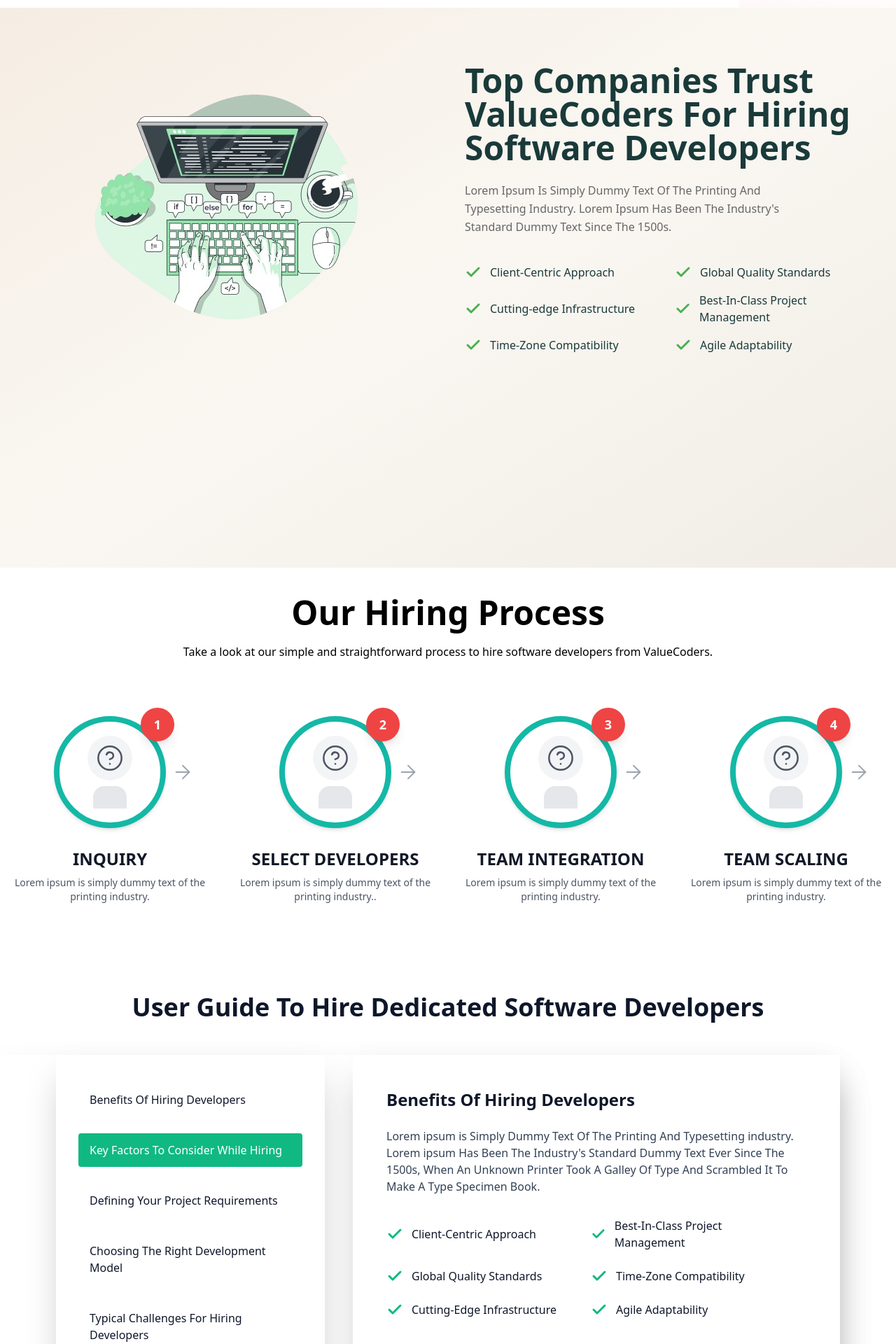
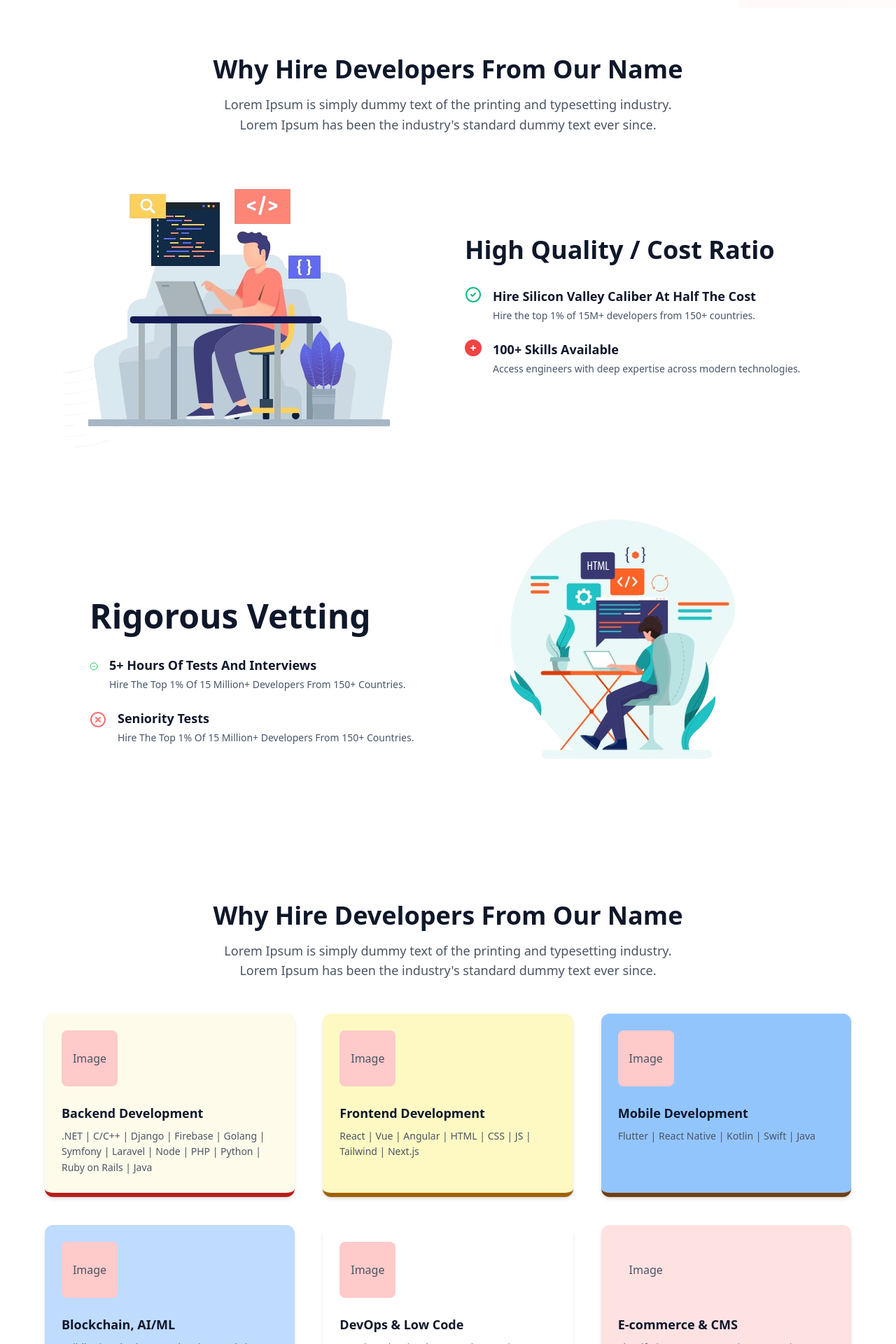
Before and after one commit to irakeshbind/Digital-Prospects-HR, a React (Create React App) app: page / in a window 1280 px wide. Shown: the part 860-2780 px from the top of the page at 70% size. Built offline with nearby package versions, Linux system fonts and the light colour scheme.

Commit message:
image add this component hireabout

```diff
--- a/src/App.js
+++ b/src/App.js
@@ -9,6 +9,9 @@
 import Testimonial from "./componets/Testimonial";
 import Header from "./componets/Header";
 import Banner from './componets/Banner'
+import HireAbout from "./componets/HireAbout";
+import Technology from "./componets/Technology";
+import Soft from "./componets/Soft";
 
 const App = () => {
   return (
@@ -16,7 +19,9 @@
       {/* 1 */}
       <Header/>
       <Banner/>
-
+      <HireAbout/>
+      <Technology/>
+      <Soft/>
       {/* 2 */}
       <TopCom />
       <Card />
--- /dev/null
+++ b/src/componets/HireAbout.js
@@ -0,0 +1,118 @@
+import React from "react";
+import { CheckCircle2, XCircle } from "lucide-react";
+import Im5 from '../assets/im5.png'
+import Im6 from '../assets/im6.png'
+const features = [
+  {
+    icon: <CheckCircle2 className="w-6 h-6 text-emerald-500" />,
+    title: "Hire Silicon Valley Caliber At Half The Cost",
+    desc: "Hire the top 1% of 15M+ developers from 150+ countries.",
+  },
+  {
+    icon: (
+      <div className="w-6 h-6 bg-red-500 rounded-full flex items-center justify-center text-white font-bold">
+        +
+      </div>
+    ),
+    title: "100+ Skills Available",
+    desc: "Access engineers with deep expertise across modern technologies.",
+  },
+];
+
+export default function HireAbout() {
+  return (
+    <div className="w-full px-6 py-16 md:px-4 lg:px-16 mt-1">
+      {/* Heading */}
+      <div className="text-center max-w-2xl mx-auto mb-16">
+        <h1 className="font-bold text-3xl md:text-4xl text-slate-900 mb-4">
+          Why Hire Developers From Our Name
+        </h1>
+        <p className="text-gray-600 leading-relaxed text-lg">
+          Lorem Ipsum is simply dummy text of the printing and typesetting
+          industry. Lorem Ipsum has been the industry's standard dummy text ever
+          since.
+        </p>
+      </div>
+
+      {/* Main Grid */}
+      <div className="max-w-7xl mx-auto grid grid-cols-1 lg:grid-cols-2 gap-12 items-center">
+
+        {/* Illustration */}
+        <div className="flex justify-center">
+        <img src={Im5}/>
+        </div>
+
+        {/* Hire Section Content */}
+        <div>
+          <h2 className="text-3xl md:text-4xl font-bold text-slate-900 mb-8">
+            High Quality / Cost Ratio
+          </h2>
+
+          {features.map((item, index) => (
+            <div key={index} className="flex gap-4 mb-6">
+              {item.icon}
+              <div>
+                <h3 className="text-lg font-semibold text-slate-900 mb-1">
+                  {item.title}
+                </h3>
+                <p className="text-sm text-slate-600">{item.desc}</p>
+              </div>
+            </div>
+          ))}
+        </div>
+      </div>
+
+      {/* ------------------------ */}
+      {/* Rigorous Vetting Section */}
+      {/* ------------------------ */}
+
+      <section className="w-full px-6 py-0 md:px-12 lg:px-16 mt-24">
+        <div className="max-w-7xl mx-auto grid grid-cols-1 lg:grid-cols-2 gap-12 items-center">
+
+          {/* Left Content */}
+          <div className="space-y-8">
+            <h2 className="text-4xl md:text-5xl font-bold text-slate-900">
+              Rigorous Vetting
+            </h2>
+
+            <div className="space-y-6">
+              {/* Feature 1 */}
+              <div className="flex gap-4">
+                <CheckCircle2 className="w-3 h-6 text-green-500 mt-1" />
+                <div>
+                  <h3 className="text-lg font-semibold text-slate-900 mb-1">
+                    5+ Hours Of Tests And Interviews
+                  </h3>
+                  <p className="text-slate-600 text-sm">
+                    Hire The Top 1% Of 15 Million+ Developers From 150+ Countries.
+                  </p>
+                </div>
+              </div>
+
+              {/* Feature 2 */}
+              <div className="flex gap-4">
+                <XCircle className="w-6 h-6 text-red-400 mt-1" />
+                <div>
+                  <h3 className="text-lg font-semibold text-slate-900 mb-1">
+                    Seniority Tests
+                  </h3>
+                  <p className="text-slate-600 text-sm">
+                    Hire The Top 1% Of 15 Million+ Developers From 150+ Countries.
+                  </p>
+                </div>
+              </div>
+            </div>
+          </div>
+
+          {/* Illustration */}
+          <div className="hidden lg:flex justify-center">
+            <div className="relative w-full max-w-md aspect-square">
+              <img src={Im6}/>
+            </div>
+          </div>
+
+        </div>
+      </section>
+    </div>
+  );
+}
--- /dev/null
+++ b/src/componets/Soft.js
@@ -0,0 +1,32 @@
+import React from "react";
+
+const Soft = () => {
+  return (
+    <div className="bg-red-300 w-full py-16">
+      {/* Heading */}
+      <h3 className=" text-3xl md:text-5xl font-bold mb-12 px-40 leading-tight">
+        Why Hire Software Developers <br /> in India?
+      </h3>
+
+      {/* List */}
+      <div className=" text-right space-y-3 text-lg md:text-xl font-medium px-40 ">
+        <div className="">
+          <p>
+            English Speaking Programmers
+            <hr className="text-right space-y-3 text-lg md:text-xl font-medium px-40"></hr>
+          </p>
+
+          <p>Flexible Work Hours</p>
+
+          <p>Rapid Onboarding Process</p>
+
+          <p>Expertise in Top Technologies</p>
+
+          <p>Reliable Partner Credentials</p>
+        </div>
+      </div>
+    </div>
+  );
+};
+
+export default Soft;
--- /dev/null
+++ b/src/componets/Technology.js
@@ -0,0 +1,107 @@
+import React from "react";
+
+const Technology = () => {
+  return (
+    <div className="w-full px-4 sm:px-6 md:px-10 lg:px-16 py-10">
+
+      {/* Section Header */}
+      <div className="text-center max-w-2xl mx-auto mb-12">
+        <h1 className="font-bold text-3xl md:text-4xl text-slate-900 mb-4">
+          Why Hire Developers From Our Name
+        </h1>
+        <p className="text-gray-600 leading-relaxed text-base md:text-lg">
+          Lorem Ipsum is simply dummy text of the printing and typesetting
+          industry. Lorem Ipsum has been the industry's standard dummy text ever
+          since.
+        </p>
+      </div>
+
+      {/* Responsive Grid */}
+      <div className="
+        grid
+        grid-cols-1
+        sm:grid-cols-2
+        lg:grid-cols-3
+        gap-10
+      ">
+
+        {/* Technology Card */}
+        <div className="p-6 bg-amber-50 rounded-xl shadow-md border-b-[6px] border-red-700">
+          <div className="w-20 h-20 bg-red-200 rounded-lg flex items-center justify-center mb-6">
+            <span className="text-gray-600">Image</span>
+          </div>
+          <h6 className="text-lg font-semibold text-slate-900 mb-2">
+            Backend Development
+          </h6>
+          <p className="text-sm text-gray-600 leading-relaxed">
+            .NET | C/C++ | Django | Firebase | Golang | Symfony | Laravel | Node |
+            PHP | Python | Ruby on Rails | Java
+          </p>
+        </div>
+
+        <div className="p-6 bg-yellow-100 rounded-xl shadow-md border-b-[6px] border-yellow-700">
+          <div className="w-20 h-20 bg-red-200 rounded-lg flex items-center justify-center mb-6">
+            <span className="text-gray-600">Image</span>
+          </div>
+          <h6 className="text-lg font-semibold text-slate-900 mb-2">
+            Frontend Development
+          </h6>
+          <p className="text-sm text-gray-600 leading-relaxed">
+            React | Vue | Angular | HTML | CSS | JS | Tailwind | Next.js
+          </p>
+        </div>
+
+        <div className="p-6 bg-blue-300 rounded-xl shadow-md border-b-[6px] border-yellow-900">
+          <div className="w-20 h-20 bg-red-200 rounded-lg flex items-center justify-center mb-6">
+            <span className="text-gray-600">Image</span>
+          </div>
+          <h6 className="text-lg font-semibold text-slate-900 mb-2">
+            Mobile Development
+          </h6>
+          <p className="text-sm text-gray-600 leading-relaxed">
+            Flutter | React Native | Kotlin | Swift | Java
+          </p>
+        </div>
+
+        <div className="p-6 bg-blue-200 rounded-xl shadow-md border-b-[6px] border-red-700">
+          <div className="w-20 h-20 bg-red-200 rounded-lg flex items-center justify-center mb-6">
+            <span className="text-gray-600">Image</span>
+          </div>
+          <h6 className="text-lg font-semibold text-slate-900 mb-2">
+            Blockchain, AI/ML
+          </h6>
+          <p className="text-sm text-gray-600 leading-relaxed">
+            Solidity | Web3 | TensorFlow | PyTorch | ML Models
+          </p>
+        </div>
+
+        <div className="p-6 bg-white rounded-xl shadow-md border-b-[6px] border-yellow-200">
+          <div className="w-20 h-20 bg-red-200 rounded-lg flex items-center justify-center mb-6">
+            <span className="text-gray-600">Image</span>
+          </div>
+          <h6 className="text-lg font-semibold text-slate-900 mb-2">
+            DevOps & Low Code
+          </h6>
+          <p className="text-sm text-gray-600 leading-relaxed">
+            AWS | Docker | Kubernetes | CI/CD | PowerApps
+          </p>
+        </div>
+
+        <div className="p-6 bg-red-100 rounded-xl shadow-md border-b-[6px] border-green-700">
+          <div className="w-20 h-20 bg-red-100 rounded-lg flex items-center justify-center mb-6">
+            <span className="text-gray-600">Image</span>
+          </div>
+          <h6 className="text-lg font-semibold text-slate-900 mb-2">
+            E-commerce & CMS
+          </h6>
+          <p className="text-sm text-gray-600 leading-relaxed">
+            Shopify | WooCommerce | Magento | WordPress | Strapi
+          </p>
+        </div>
+
+      </div>
+    </div>
+  );
+};
+
+export default Technology;
```
Also changed, not shown: src/assets/im5.png (added), src/assets/im6.png (added).
